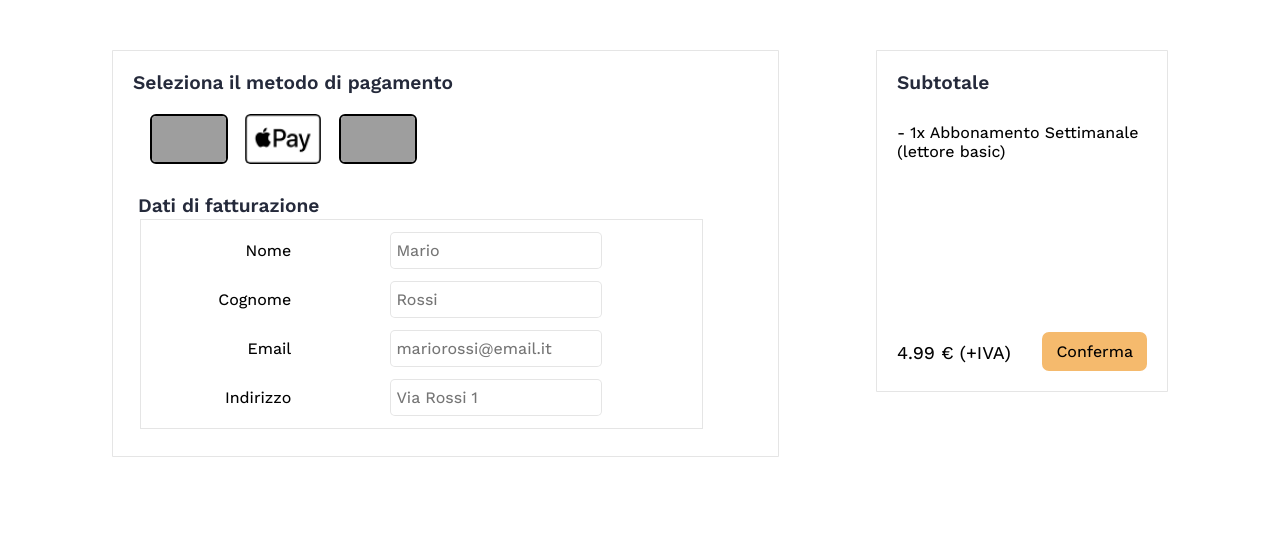
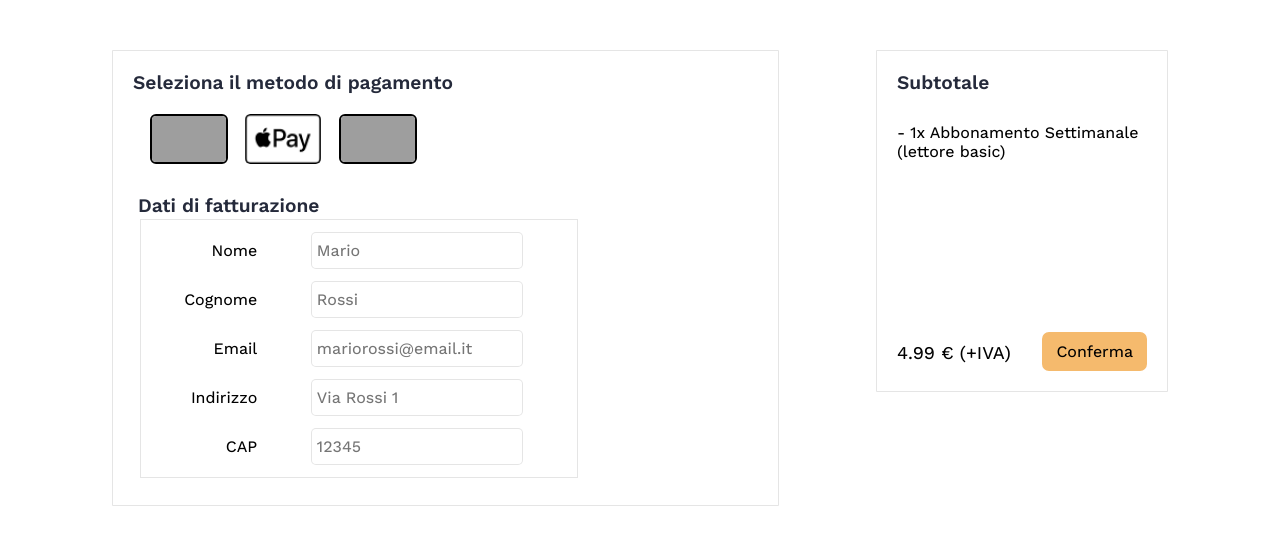
Before and after one commit to maikuITA/DigitalPlot, a PHP site: page /Progetto/Smarty/skeleton/pagamento.html in a window 1280 px wide. Shown: the part 72-617 px from the top of the page. Run offline with PHP 8.4, Linux system fonts and the light colour scheme; grey boxes are pictures that could not be loaded.

Commit message:
FORM
inserimento dati di fatturazione

```diff
--- a/Progetto/Smarty/skeleton/pagamento.css
+++ b/Progetto/Smarty/skeleton/pagamento.css
@@ -305,7 +305,7 @@ hr {
     padding: 5px;
     border: 1px solid rgb(0, 0, 0, 0.1);
     margin: 2px;
-    width: 90%;
+    width: 70%;
     height: 70%;
 }
 
--- a/Progetto/Smarty/skeleton/pagamento.html
+++ b/Progetto/Smarty/skeleton/pagamento.html
@@ -58,6 +58,10 @@
                             <td class="left"><a>Indirizzo</a></td>
                             <td class="centered"><input class="inp" type="text" placeholder="Via Rossi 1"></td>
                         </tr>
+                        <tr>
+                            <td class="left"><a>CAP</a></td>
+                            <td class="centered"><input class="inp" type="text" placeholder="12345"></td>
+                        </tr>
                     </table>
 
             </div>
```
